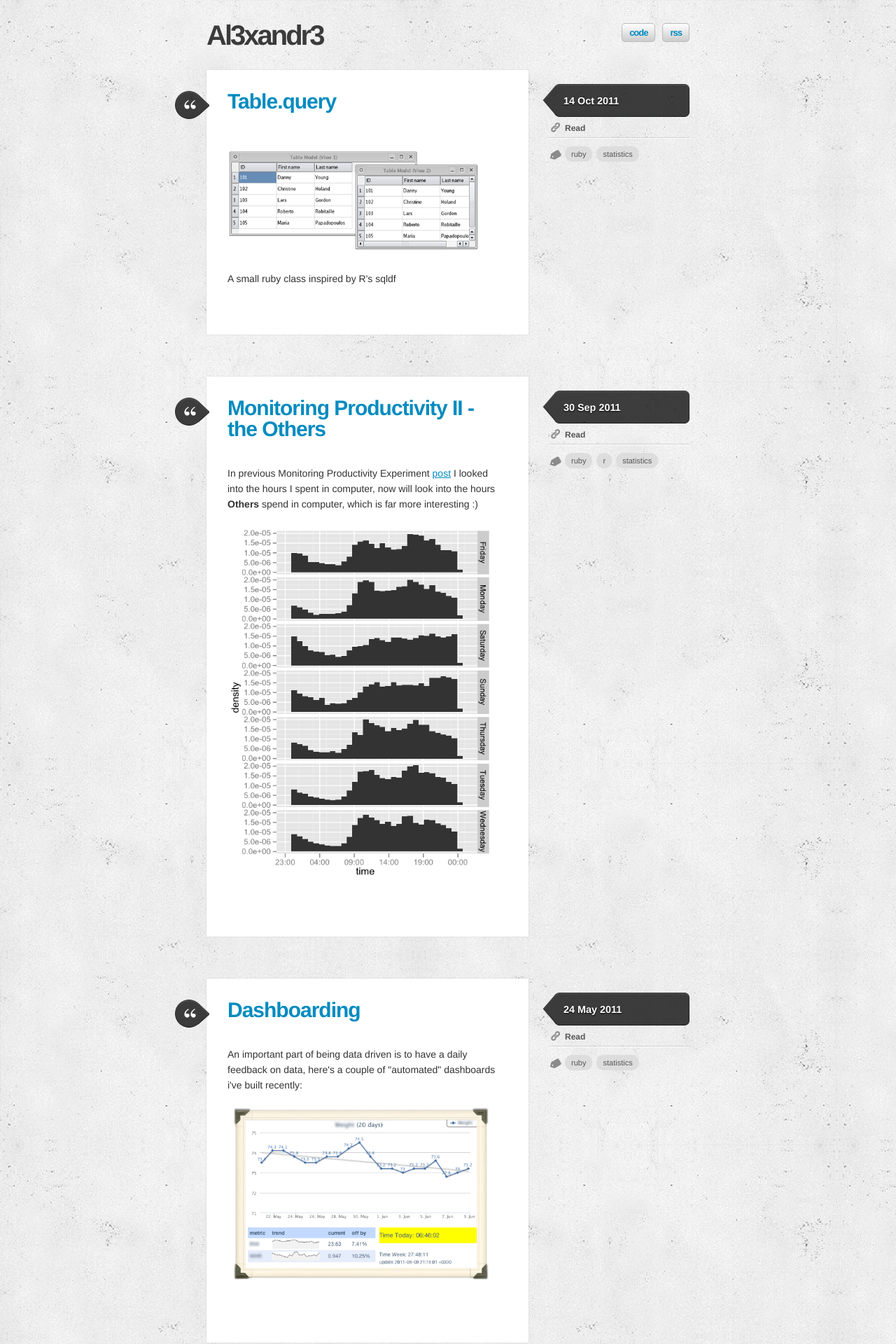
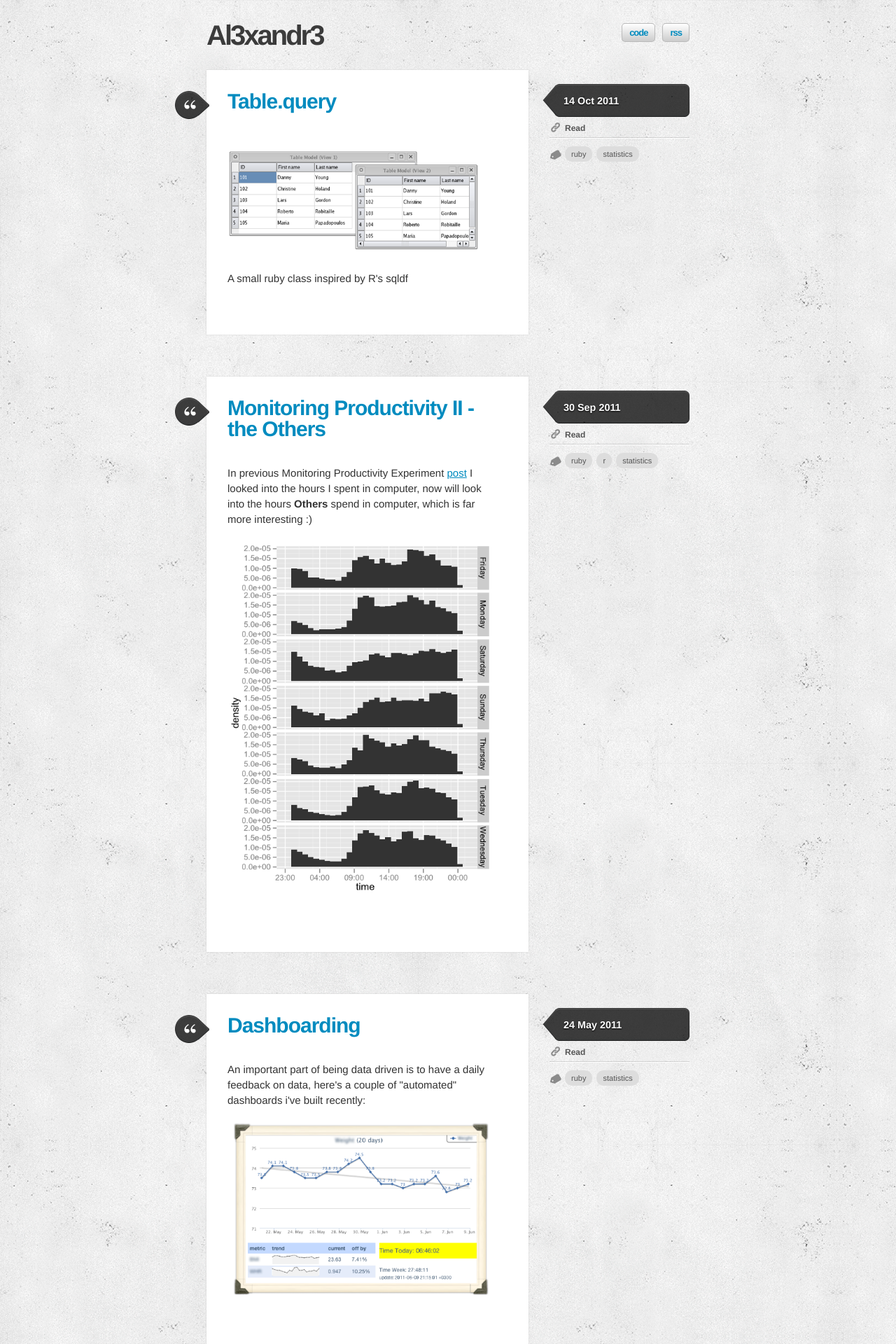
Before and after one commit to al3xandr3/al3xandr3.github.io, a Jekyll site: the page built from index.html, in a window 1280 px wide. Shown: the top 1920 px of the page at 70% size. Built offline with Jekyll 4.4.1, drawn with Linux system fonts in a browser that asks for light colours; Markdown is read by kramdown in place of the engine named in the settings; the list of posts is cut into pages by our own code.

Commit message:
update css

```diff
--- a/css/site.css
+++ b/css/site.css
@@ -203,16 +203,17 @@ position: relative;
 margin-bottom: 60px;
 }
 .content p {
-    font-size: 14px;
+  font-size: 15px;
   line-height:22px;
+  font-weight: 300;
   margin-bottom:24px;
   position:relative;
 }
 
 #post-content {
-    font-size: 14px;
+  font-size: 15px;
   line-height:22px;
-//    margin-bottom:24px;
+  font-weight: 300;
   margin:15px;
   position:relative;
   text-align: justify;
@@ -348,17 +349,22 @@ margin-top:0;
 #footer {
   padding: 0;
 }
+
 #footer .description {
 	float:left;
 	padding-bottom:2.8em;
 	width:29em;
+  font-weight: 300;
+  font-size: 12px;
 }
+
 #footer .follow {
 	float: right;
 	margin-left: 30px;
 	padding-bottom: 0px;
 	width: 280px;
 }
+
 #footer .footer {
 	clear:both;
 	margin-bottom:0px;
```
Lines whose indentation alone changed are shown as unchanged.
